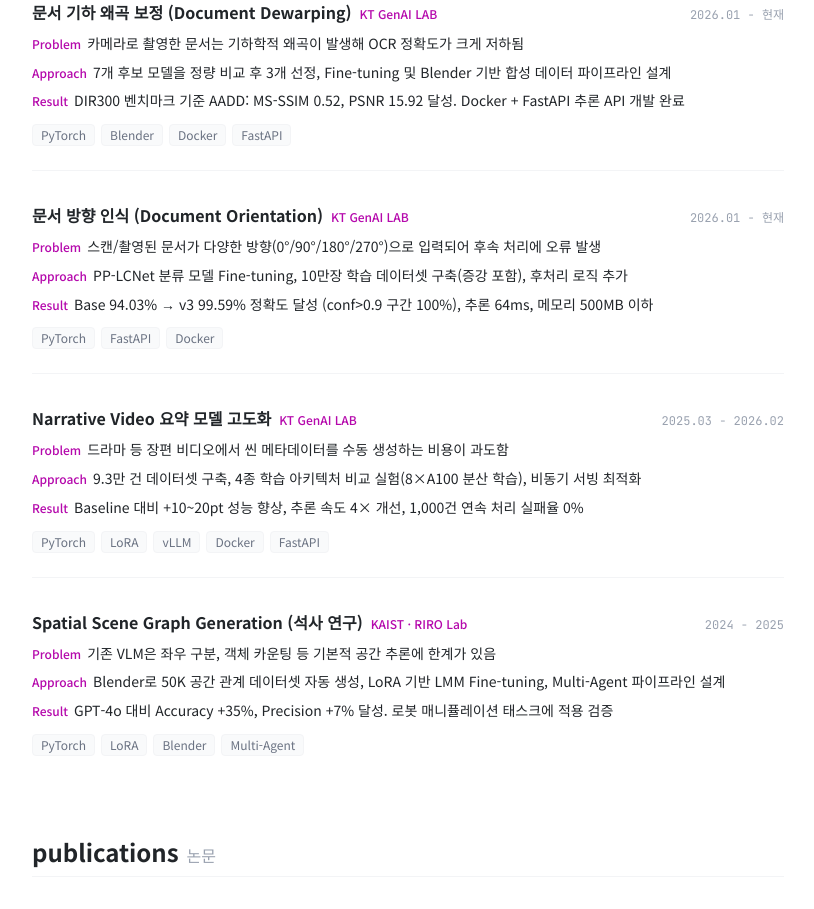
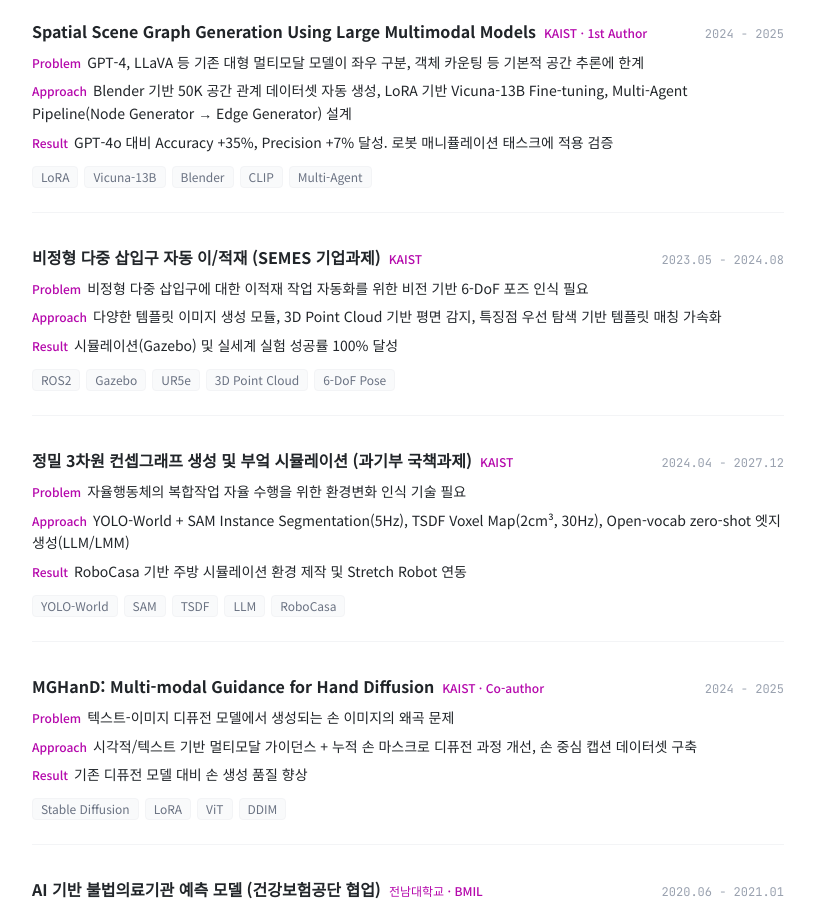
Before and after one commit to ilileun/profile, a Next.js app: page / in a window 1280 px wide. Shown: the part 2380-3289 px from the top of the page, without its empty margins (232-1046 px from the left). Built offline with nearby package versions, Linux system fonts and the light colour scheme.

Commit message:
Restructure: academic projects only, KT split into Meritz/Media collab projects

```diff
--- a/src/payload/experience.ts
+++ b/src/payload/experience.ts
@@ -13,9 +13,8 @@ export const experiences: Experience[] = [
     period: "2025.03 - 현재",
     description: "Document AI / Media AI 모델 연구개발 및 서비스 내재화",
     highlights: [
-      "문서 왜곡 보정 모델 — 7개 후보 비교 → Fine-tuning → API 개발까지 End-to-End 파이프라인 구축",
-      "문서 방향 인식 — 94% → 99.6% 정확도 달성, 10만장 데이터셋 구축, 추론 64ms",
-      "비디오 메타데이터 추출 모델 — 4종 학습 아키텍처 설계, Baseline 대비 +10~20pt 성능 향상, 서빙 속도 4× 개선",
+      "[메리츠화재 공동연구 · 2025.10~2026.04] 문서 왜곡 보정(Dewarping), 방향 인식(Orientation), 리딩오더 모델 개발 — 7개 후보 비교 → Fine-tuning → 99.6% 정확도, API 개발",
+      "[KT 미디어본부 협력과제 · 2025.01~2025.12] 비디오 메타데이터 추출 모델 고도화 및 씬 타이틀 추출 시스템 — 4종 아키텍처 비교, Baseline 대비 +10~20pt, 서빙 속도 4× 개선",
     ],
   },
   {
--- a/src/payload/projects.ts
+++ b/src/payload/projects.ts
@@ -10,51 +10,63 @@ export interface Project {
 
 export const projects: Project[] = [
   {
-    title: "문서 기하 왜곡 보정 (Document Dewarping)",
-    period: "2026.01 - 현재",
-    org: "KT GenAI LAB",
+    title: "Spatial Scene Graph Generation Using Large Multimodal Models",
+    period: "2024 - 2025",
+    org: "KAIST · 1st Author",
     problem:
-      "카메라로 촬영한 문서는 기하학적 왜곡이 발생해 OCR 정확도가 크게 저하됨",
+      "GPT-4, LLaVA 등 기존 대형 멀티모달 모델이 좌우 구분, 객체 카운팅 등 기본적 공간 추론에 한계",
     approach:
-      "7개 후보 모델을 정량 비교 후 3개 선정, Fine-tuning 및 Blender 기반 합성 데이터 파이프라인 설계",
+      "Blender 기반 50K 공간 관계 데이터셋 자동 생성, LoRA 기반 Vicuna-13B Fine-tuning, Multi-Agent Pipeline(Node Generator → Edge Generator) 설계",
     result:
-      "DIR300 벤치마크 기준 AADD: MS-SSIM 0.52, PSNR 15.92 달성. Docker + FastAPI 추론 API 개발 완료",
-    techStack: ["PyTorch", "Blender", "Docker", "FastAPI"],
+      "GPT-4o 대비 Accuracy +35%, Precision +7% 달성. 로봇 매니퓰레이션 태스크에 적용 검증",
+    techStack: ["LoRA", "Vicuna-13B", "Blender", "CLIP", "Multi-Agent"],
   },
   {
-    title: "문서 방향 인식 (Document Orientation)",
-    period: "2026.01 - 현재",
-    org: "KT GenAI LAB",
+    title: "비정형 다중 삽입구 자동 이/적재 (SEMES 기업과제)",
+    period: "2023.05 - 2024.08",
+    org: "KAIST",
     problem:
-      "스캔/촬영된 문서가 다양한 방향(0°/90°/180°/270°)으로 입력되어 후속 처리에 오류 발생",
+      "비정형 다중 삽입구에 대한 이적재 작업 자동화를 위한 비전 기반 6-DoF 포즈 인식 필요",
     approach:
-      "PP-LCNet 분류 모델 Fine-tuning, 10만장 학습 데이터셋 구축(증강 포함), 후처리 로직 추가",
+      "다양한 템플릿 이미지 생성 모듈, 3D Point Cloud 기반 평면 감지, 특징점 우선 탐색 기반 템플릿 매칭 가속화",
     result:
-      "Base 94.03% → v3 99.59% 정확도 달성 (conf>0.9 구간 100%), 추론 64ms, 메모리 500MB 이하",
-    techStack: ["PyTorch", "FastAPI", "Docker"],
+      "시뮬레이션(Gazebo) 및 실세계 실험 성공률 100% 달성",
+    techStack: ["ROS2", "Gazebo", "UR5e", "3D Point Cloud", "6-DoF Pose"],
   },
   {
-    title: "Narrative Video 요약 모델 고도화",
-    period: "2025.03 - 2026.02",
-    org: "KT GenAI LAB",
+    title: "정밀 3차원 컨셉그래프 생성 및 부엌 시뮬레이션 (과기부 국책과제)",
+    period: "2024.04 - 2027.12",
+    org: "KAIST",
     problem:
-      "드라마 등 장편 비디오에서 씬 메타데이터를 수동 생성하는 비용이 과도함",
+      "자율행동체의 복합작업 자율 수행을 위한 환경변화 인식 기술 필요",
     approach:
-      "9.3만 건 데이터셋 구축, 4종 학습 아키텍처 비교 실험(8×A100 분산 학습), 비동기 서빙 최적화",
+      "YOLO-World + SAM Instance Segmentation(5Hz), TSDF Voxel Map(2cm³, 30Hz), Open-vocab zero-shot 엣지 생성(LLM/LMM)",
     result:
-      "Baseline 대비 +10~20pt 성능 향상, 추론 속도 4× 개선, 1,000건 연속 처리 실패율 0%",
-    techStack: ["PyTorch", "LoRA", "vLLM", "Docker", "FastAPI"],
+      "RoboCasa 기반 주방 시뮬레이션 환경 제작 및 Stretch Robot 연동",
+    techStack: ["YOLO-World", "SAM", "TSDF", "LLM", "RoboCasa"],
   },
   {
-    title: "Spatial Scene Graph Generation (석사 연구)",
+    title: "MGHanD: Multi-modal Guidance for Hand Diffusion",
     period: "2024 - 2025",
-    org: "KAIST · RIRO Lab",
+    org: "KAIST · Co-author",
     problem:
-      "기존 VLM은 좌우 구분, 객체 카운팅 등 기본적 공간 추론에 한계가 있음",
+      "텍스트-이미지 디퓨전 모델에서 생성되는 손 이미지의 왜곡 문제",
     approach:
-      "Blender로 50K 공간 관계 데이터셋 자동 생성, LoRA 기반 LMM Fine-tuning, Multi-Agent 파이프라인 설계",
+      "시각적/텍스트 기반 멀티모달 가이던스 + 누적 손 마스크로 디퓨전 과정 개선, 손 중심 캡션 데이터셋 구축",
     result:
-      "GPT-4o 대비 Accuracy +35%, Precision +7% 달성. 로봇 매니퓰레이션 태스크에 적용 검증",
-    techStack: ["PyTorch", "LoRA", "Blender", "Multi-Agent"],
+      "기존 디퓨전 모델 대비 손 생성 품질 향상",
+    techStack: ["Stable Diffusion", "LoRA", "ViT", "DDIM"],
+  },
+  {
+    title: "AI 기반 불법의료기관 예측 모델 (건강보험공단 협업)",
+    period: "2020.06 - 2021.01",
+    org: "전남대학교 · BMIL",
+    problem:
+      "불법개설 병원 조기 적발을 위한 기존 통계적 접근방식의 한계",
+    approach:
+      "100만건+ 빅데이터 전처리 및 신경망 기반 감지시스템 개발",
+    result:
+      "기존 통계적 접근방식 대비 예측 정확도 향상, AI 모델 프로토타입 구축",
+    techStack: ["Python", "Neural Networks", "SAS"],
   },
 ];
```
